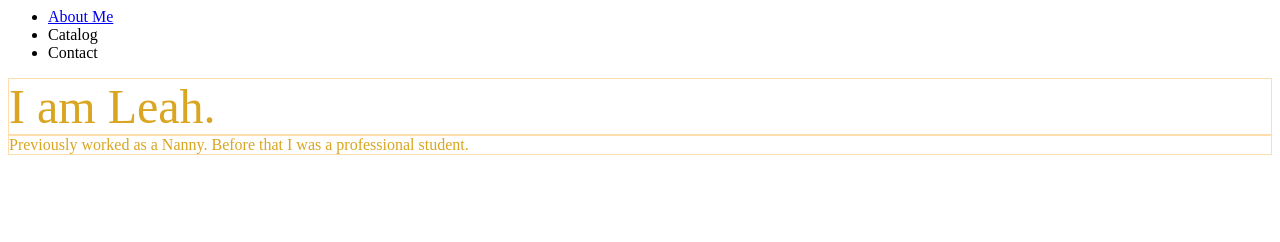
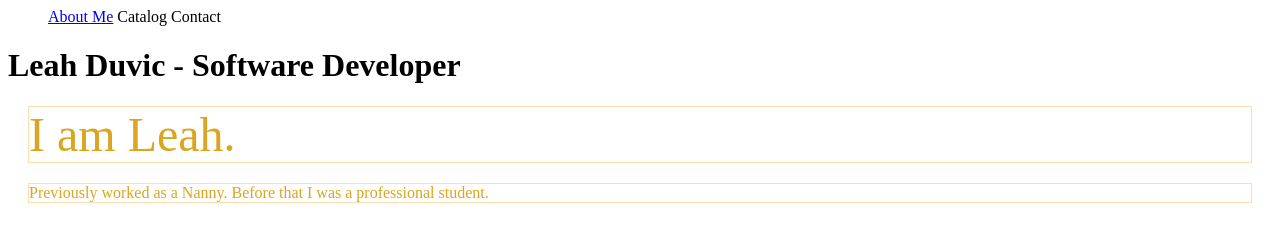
Before and after one commit to leahduvic/leahduvic.github.io, a plain HTML site: page index.html in a window 1280 px wide. Drawn offline with Linux system fonts and the light colour scheme.

Commit message:
edit about and played with css

```diff
--- a/index.html
+++ b/index.html
@@ -2,6 +2,9 @@
 <head>
       <title>Welcome to my personal site!</title>
       <link href="styles.css" rel="stylesheet">
+</head>
+
+<header>
     <nav>
         <ul>
             <li><a href="story.html">About Me</a></li>
@@ -9,7 +12,8 @@
             <li>Contact</li>
         </ul>
     </nav>
-</head>
+    <h1>Leah Duvic - Software Developer</h1>
+</header>
 
 <body>
     <article id="intro" class="article">
--- a/styles.css
+++ b/styles.css
@@ -1,3 +1,19 @@
+/* header */
+/* body */
+/* footer */
+
+h1, h3 {
+    font-weight: bold;
+}
+
+li {
+    display: inline;
+}
+
+article {
+    margin: 20px;
+}
+
 .article {
     border: 1px solid #ffdead;
     color: goldenrod;
```
Also changed, not shown: story.html (+5 -1 lines). Lines whose indentation alone changed are shown as unchanged.
